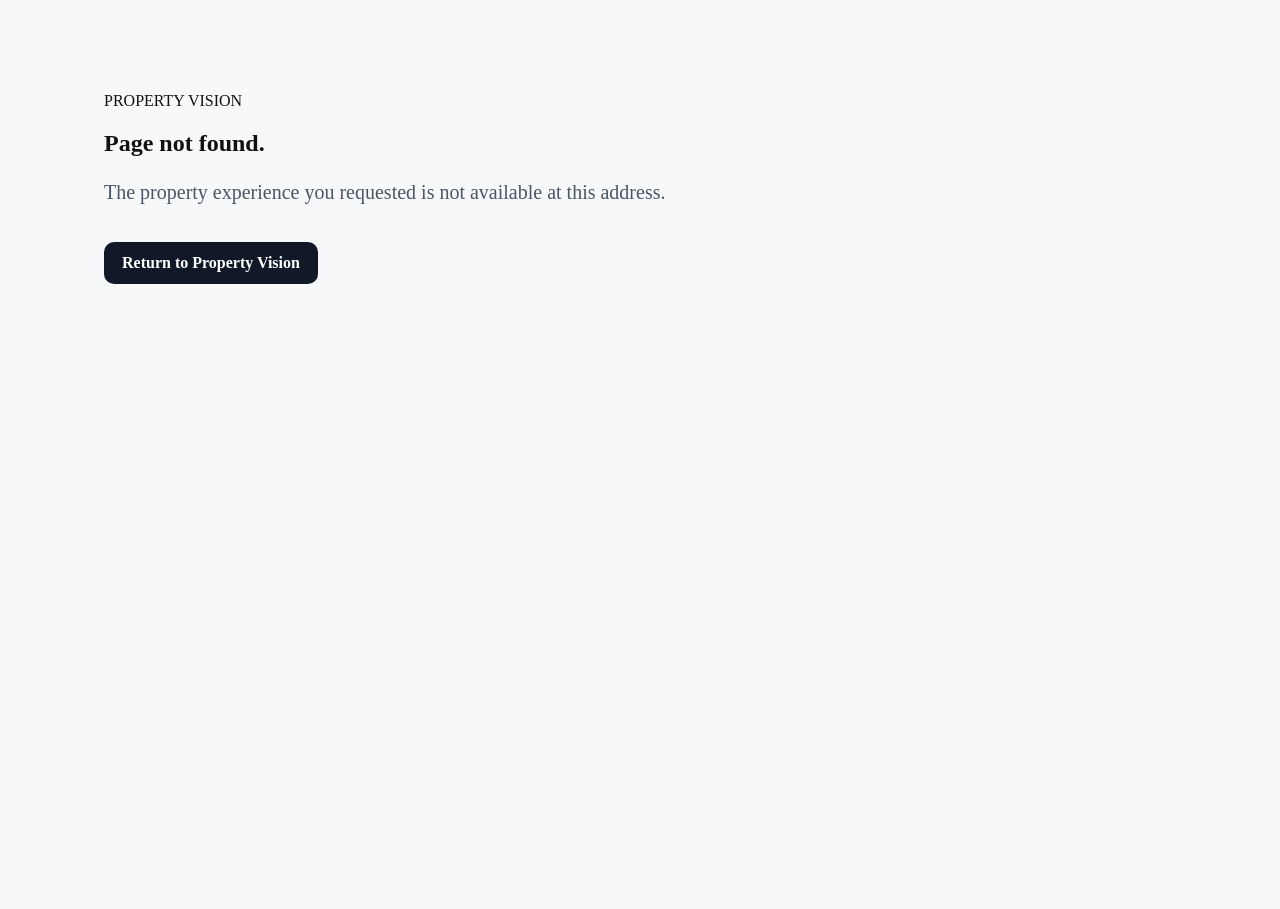
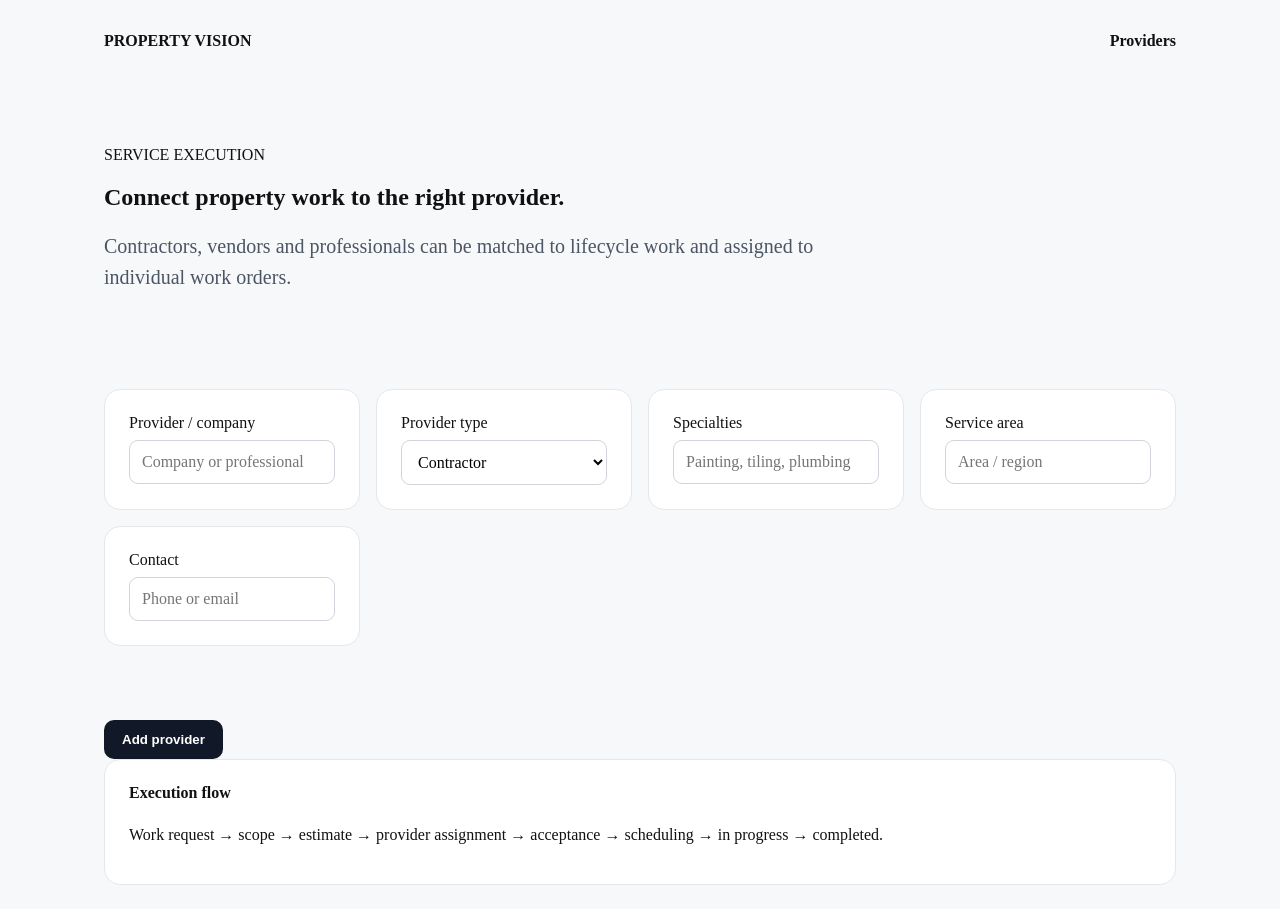
Before and after one commit to stpeter614-netizen/property-vision, a Next.js app: page /property/providers in a window 1280 px wide. Before the commit this address had no page. Before the commit the page ends 800 px from the top, so only its background shows below. Built offline with nearby package versions, Linux system fonts and the light colour scheme.

Commit message:
Add Property Vision provider workspace

```diff
--- /dev/null
+++ b/app/property/providers/page.tsx
@@ -0,0 +1,26 @@
+'use client';
+
+import { useState } from 'react';
+
+type Provider={name:string;type:string;specialties:string;area:string;contact:string};
+
+export default function ProvidersPage(){
+ const [providers,setProviders]=useState<Provider[]>([]);
+ const [name,setName]=useState(''); const [type,setType]=useState('contractor');
+ const [specialties,setSpecialties]=useState(''); const [area,setArea]=useState(''); const [contact,setContact]=useState('');
+ function add(){if(!name.trim())return;setProviders(p=>[...p,{name:name.trim(),type,specialties,area,contact}]);setName('');setSpecialties('');setArea('');setContact('');}
+ return <main className="shell">
+  <nav className="nav"><a href="/">PROPERTY VISION</a><span>Providers</span></nav>
+  <section className="hero"><p className="eyebrow">SERVICE EXECUTION</p><h1>Connect property work to the right provider.</h1><p className="lead">Contractors, vendors and professionals can be matched to lifecycle work and assigned to individual work orders.</p></section>
+  <section className="grid">
+   <label className="card">Provider / company<input value={name} onChange={e=>setName(e.target.value)} placeholder="Company or professional"/></label>
+   <label className="card">Provider type<select value={type} onChange={e=>setType(e.target.value)}><option value="contractor">Contractor</option><option value="vendor">Vendor</option><option value="professional">Professional</option><option value="specialist">Specialist</option></select></label>
+   <label className="card">Specialties<input value={specialties} onChange={e=>setSpecialties(e.target.value)} placeholder="Painting, tiling, plumbing"/></label>
+   <label className="card">Service area<input value={area} onChange={e=>setArea(e.target.value)} placeholder="Area / region"/></label>
+   <label className="card">Contact<input value={contact} onChange={e=>setContact(e.target.value)} placeholder="Phone or email"/></label>
+  </section>
+  <button className="button" type="button" onClick={add}>Add provider</button>
+  <section>{providers.map((p,i)=><div className="option" key={i}><div><strong>{p.name}</strong><div>{p.type} · {p.specialties || 'No specialties added'}</div></div><span>{p.area || 'Service area not set'}<br/>{p.contact}</span></div>)}</section>
+  <section className="card"><strong>Execution flow</strong><p>Work request → scope → estimate → provider assignment → acceptance → scheduling → in progress → completed.</p></section>
+ </main>;
+}
```
